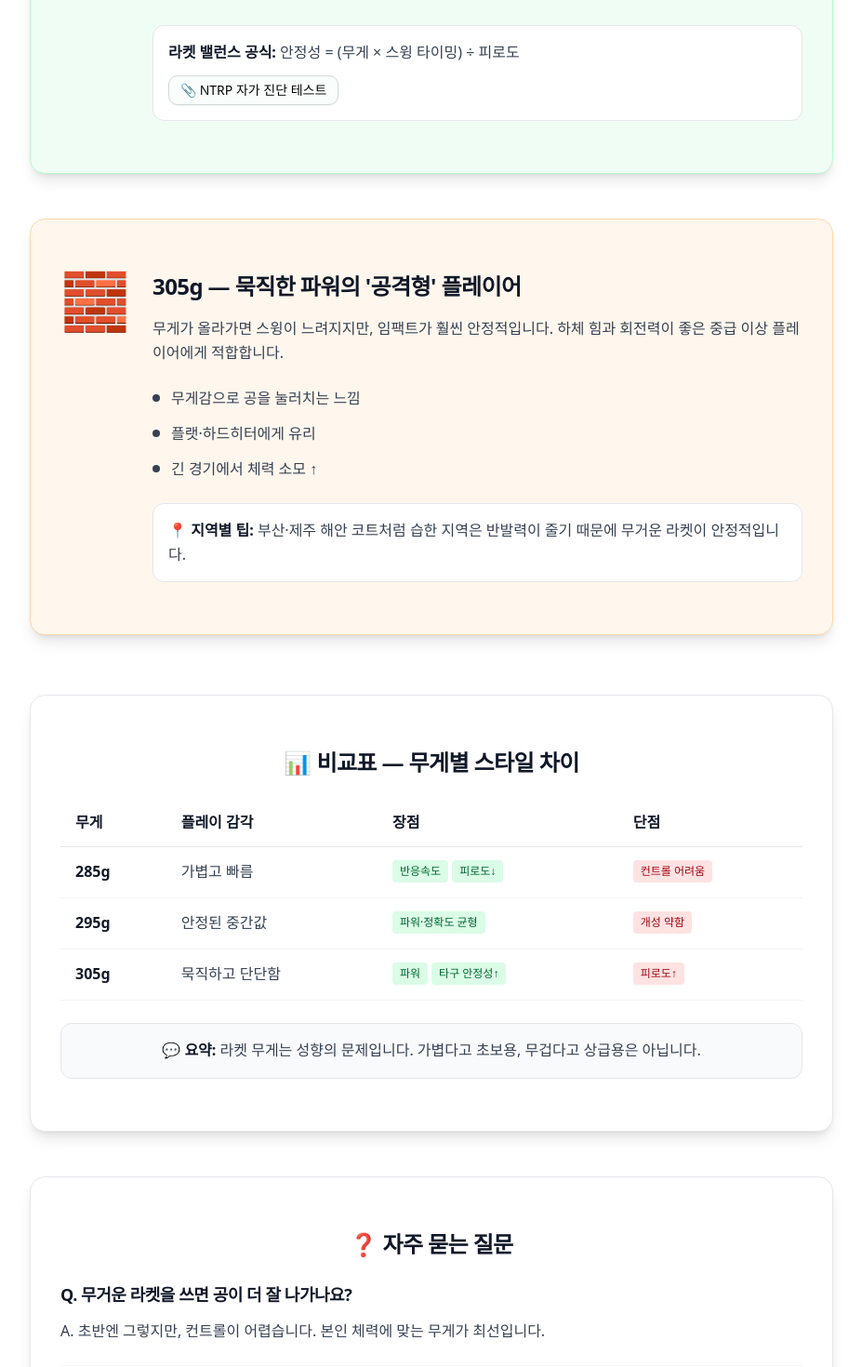
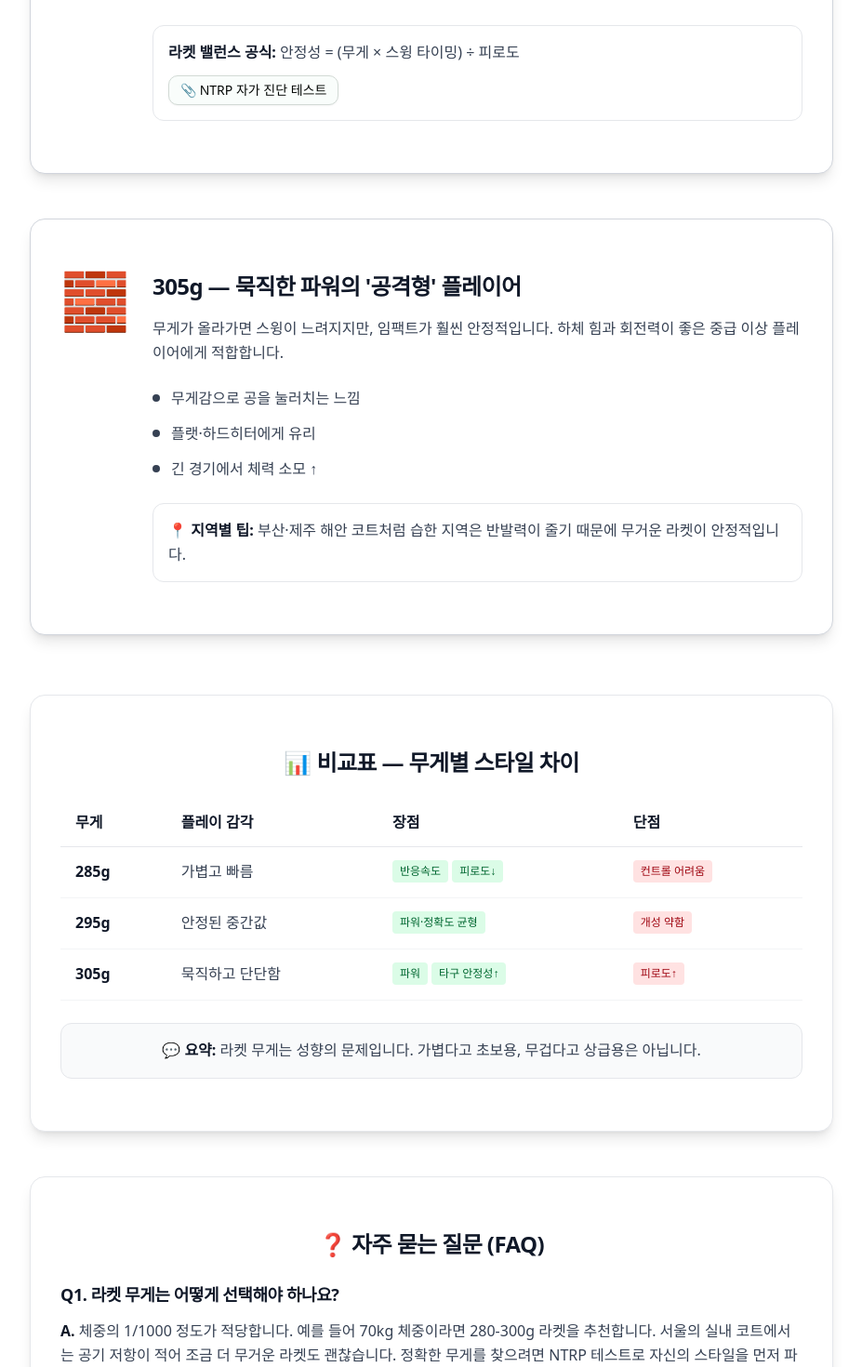
Before and after one commit to lsk7209/tennis_friends, a Next.js app: page /blog/racket-weight-styles in a window 1280 px wide. Shown: the part 1330-2800 px from the top of the page at 93% size, without its empty margins (176-1103 px from the left). Built offline with nearby package versions, Linux system fonts and the light colour scheme; a web font is replaced by a local one.

Commit message:
Add optimized FAQ/QA format for GEO+SEO+AEO - Enhanced blog template with structured FAQ section, regional context, and utility links

```diff
--- a/src/app/blog/racket-weight-styles/page.tsx
+++ b/src/app/blog/racket-weight-styles/page.tsx
@@ -25,7 +25,7 @@ export default function RacketWeightStyles() {
       title: "빠르고 가벼운 '스피드형' 플레이어",
       emoji: "🪶",
       icon: Zap,
-      color: "bg-blue-50 border-blue-200",
+      color: "bg-white border-gray-300",
       features: [
         "빠른 스윙과 리턴에 유리",
         "타점이 흔들릴 수 있음",
@@ -38,7 +38,7 @@ export default function RacketWeightStyles() {
       title: "밸런스 중심의 '올라운드형'",
       emoji: "⚙️",
       icon: Target,
-      color: "bg-green-50 border-green-200",
+      color: "bg-white border-gray-300",
       features: [
         "파워형이 아닌 정확성 중심 플레이어에게 적합",
         "하드코트·실내코트 모두 대응 가능",
@@ -51,7 +51,7 @@ export default function RacketWeightStyles() {
       title: "묵직한 파워의 '공격형' 플레이어",
       emoji: "🧱",
       icon: Shield,
-      color: "bg-orange-50 border-orange-200",
+      color: "bg-white border-gray-300",
       features: [
         "무게감으로 공을 눌러치는 느낌",
         "플랫·하드히터에게 유리",
@@ -84,12 +84,20 @@ export default function RacketWeightStyles() {
 
   const faqs = [
     {
-      question: "무거운 라켓을 쓰면 공이 더 잘 나가나요?",
-      answer: "초반엔 그렇지만, 컨트롤이 어렵습니다. 본인 체력에 맞는 무게가 최선입니다."
+      question: "라켓 무게는 어떻게 선택해야 하나요?",
+      answer: "체중의 1/1000 정도가 적당합니다. 예를 들어 70kg 체중이라면 280-300g 라켓을 추천합니다. 서울의 실내 코트에서는 공기 저항이 적어 조금 더 무거운 라켓도 괜찮습니다. 정확한 무게를 찾으려면 NTRP 테스트로 자신의 스타일을 먼저 파악해보세요."
     },
     {
-      question: "초보도 300g 이상 라켓을 써도 되나요?",
-      answer: "가능은 하지만, 스윙 리듬이 무너질 수 있습니다. 285~295g부터 시작하세요."
+      question: "초보자와 중급자 라켓의 차이점은 무엇인가요?",
+      answer: "초보자는 헤드 사이즈가 큰 라켓(100+ sq in)을, 중급자는 컨트롤이 좋은 라켓(95-98 sq in)을 선택하는 것이 좋습니다. 부산의 바람이 강한 야외 코트에서는 컨트롤이 더욱 중요합니다. 라켓 추천 도구로 맞춤형 추천을 받아보세요."
+    },
+    {
+      question: "무거운 라켓을 쓰면 공이 더 잘 나가나요?",
+      answer: "초반엔 그렇지만, 컨트롤이 어렵습니다. 본인 체력에 맞는 무게가 최선입니다. 제주도의 습한 기후에서는 특히 그립 관리가 중요하니 무게보다는 그립감을 우선 고려하세요."
+    },
+    {
+      question: "라켓 무게로 인한 부상을 예방하려면?",
+      answer: "무거운 라켓은 손목과 어깨에 부담을 줍니다. 특히 겨울철 실내 코트에서는 근육이 경직되어 있으니 충분한 워밍업이 필수입니다. 부상 예방 체크로 자신의 상태를 확인해보세요."
     }
   ];
 
@@ -275,16 +283,16 @@ export default function RacketWeightStyles() {
           <Card className="bg-white border-gray-200 shadow-lg mb-12">
             <CardContent className="p-8">
               <h3 className="text-2xl font-bold text-gray-900 mb-6 text-center">
-                ❓ 자주 묻는 질문
+                ❓ 자주 묻는 질문 (FAQ)
               </h3>
               <div className="space-y-6">
                 {faqs.map((faq, index) => (
                   <div key={index} className="border-b border-gray-100 pb-6 last:border-b-0">
                     <h4 className="text-lg font-semibold text-gray-900 mb-3">
-                      Q. {faq.question}
+                      Q{index + 1}. {faq.question}
                     </h4>
                     <p className="text-gray-700 leading-relaxed">
-                      A. {faq.answer}
+                      <strong className="text-gray-900">A.</strong> {faq.answer}
                     </p>
                   </div>
                 ))}
```
Also changed, not shown: 1 other file (tests, documents, lock files or other folders).
